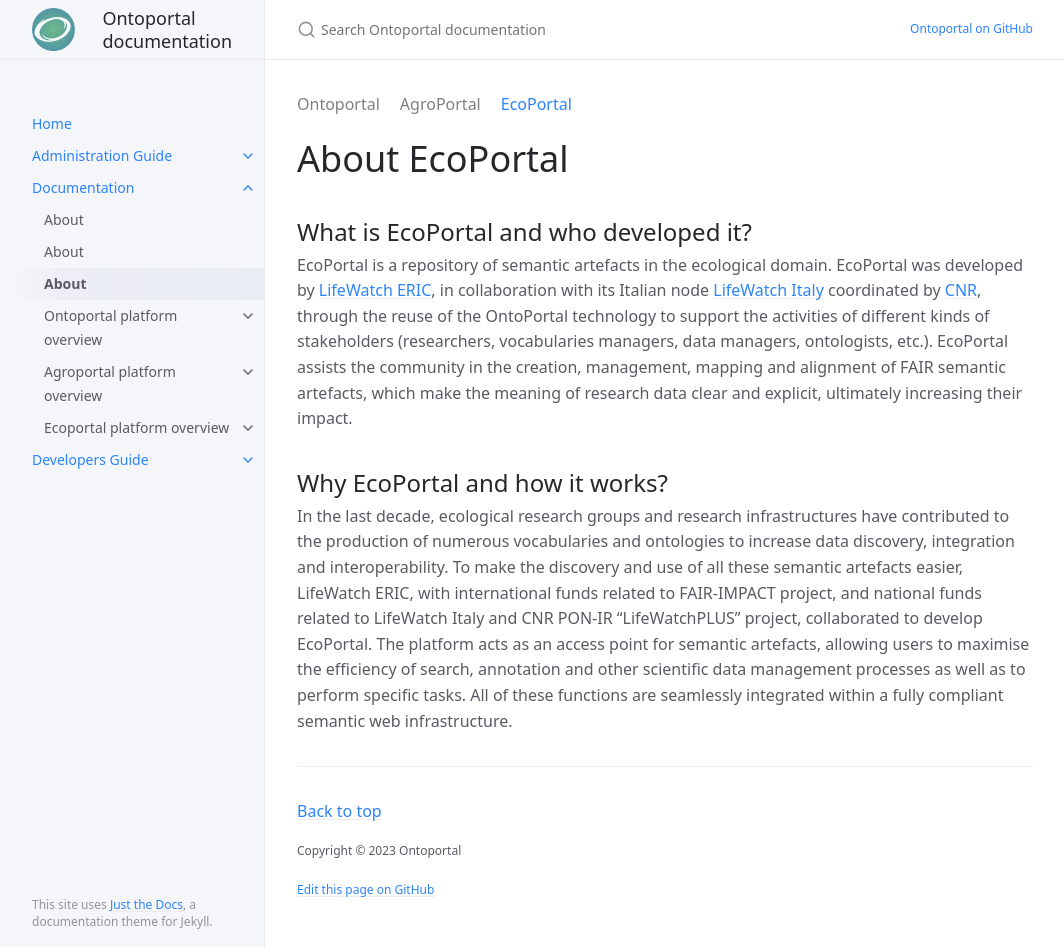
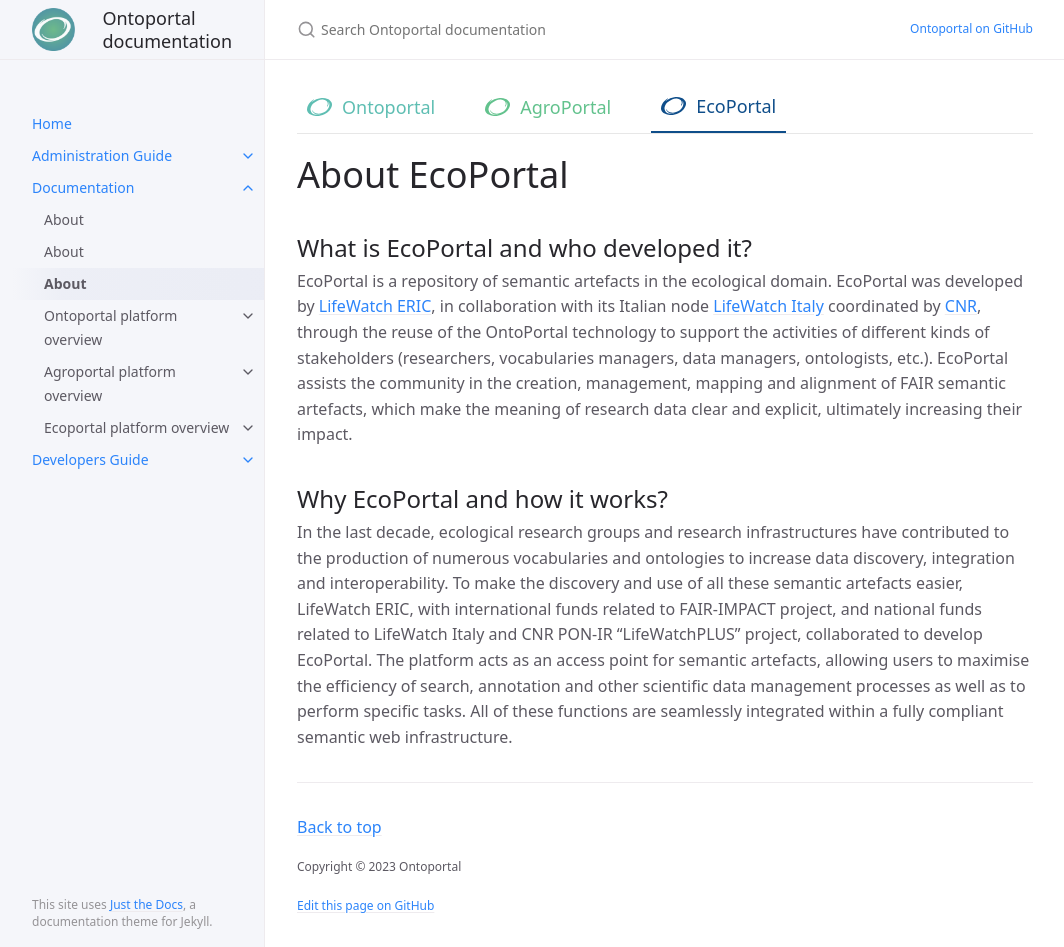
Before and after one commit to ontoportal/documentation, a Jekyll site: the page built from docs/users-guide-docs/documentation/ecoportal/about.md, in a window 1280 px wide and 947 px high. Shown: the whole window, without its empty margins (107-1171 px from the left). Built offline with Jekyll 4.4.1, drawn with Linux system fonts in a browser that asks for light colours.

Commit message:
customize federated documentation nav

```diff
--- a/_includes/documentation_nav.html
+++ b/_includes/documentation_nav.html
@@ -2,31 +2,37 @@
 
 <div class="ontoportal-tabs" id="ontoportal_tabs">
     {% if include.portal == 'ontoportal' %}
-        <a class="tab-item active" href="ontoportal">
+        <a class="tab-item active ontoportal" href="ontoportal">
+            {% include ontoportal_logo.svg %}
             Ontoportal
         </a>
     {% else %}
-        <a class="tab-item" href="ontoportal">
+        <a class="tab-item ontoportal" href="ontoportal">
+            {% include ontoportal_logo.svg %}
             Ontoportal
         </a>
     {% endif %}
 
     {% if include.portal == 'agroportal' %}
-        <a class="tab-item active" href="agroportal">
+        <a class="tab-item active agroportal" href="agroportal">
+            {% include ontoportal_logo.svg %}
             AgroPortal
         </a>
     {% else %}
-        <a class="tab-item" href="agroportal">
+        <a class="tab-item agroportal" href="agroportal">
+            {% include ontoportal_logo.svg %}
             AgroPortal
         </a>
     {% endif %}
 
     {% if include.portal == 'ecoportal' %}
-        <a class="tab-item active" href="ecoportal">
+        <a class="tab-item active ecoportal" href="ecoportal">
+            {% include ontoportal_logo.svg %}
             EcoPortal
         </a>
     {% else %}
-        <a class="tab-item" href="ecoportal">
+        <a class="tab-item ecoportal" href="ecoportal">
+            {% include ontoportal_logo.svg %}
             EcoPortal
         </a>
     {% endif %}
--- a/_sass/documentation_nav.scss
+++ b/_sass/documentation_nav.scss
@@ -1,12 +1,54 @@
+
+$ontoportal-color: #37AEA0;
+$agroportal-color: #3CB371;
+$ecoportal-color: #0F4E8A;
+
+
 .ontoportal-tabs{
     display: flex;
+    border-bottom: 1px solid #e7e7e7;
 }
 
 .ontoportal-tabs > a{
-    color: gray;
-    margin-right: 20px;
+    margin-right: 30px;
     cursor: pointer;
+    font-size: 18px;
+    display: flex;
+    align-items: center;
+    padding: 0 10px 10px 10px;
+    opacity: 80%
+}
+.ontoportal-tabs > .ontoportal{
+    color: $ontoportal-color;
+}
+.ontoportal-tabs > .agroportal{
+    color: $agroportal-color;
+}
+.ontoportal-tabs > .ecoportal{
+    color: $ecoportal-color;
+}
+.ontoportal-tabs > .ontoportal svg path{
+    fill: $ontoportal-color;
+}
+.ontoportal-tabs > .agroportal svg path{
+    fill: $agroportal-color;
+}
+.ontoportal-tabs > .ecoportal svg path{
+    fill: $ecoportal-color;
+}
+.ontoportal-tabs > a svg{
+    margin-right: 10px;
 }
 .ontoportal-tabs > .active{
-    color: #2c84fa;
+    opacity: 100%;
+    font-weight: 500;
 }
+.ontoportal-tabs > .active.ontoportal{
+    border-bottom: 2px solid $ontoportal-color;
+}
+.ontoportal-tabs > .active.agroportal{
+    border-bottom: 2px solid $agroportal-color;
+}
+.ontoportal-tabs > .active.ecoportal{
+    border-bottom: 2px solid $ecoportal-color;
+}
```
Also changed, not shown: _includes/ontoportal_logo.svg (added).
